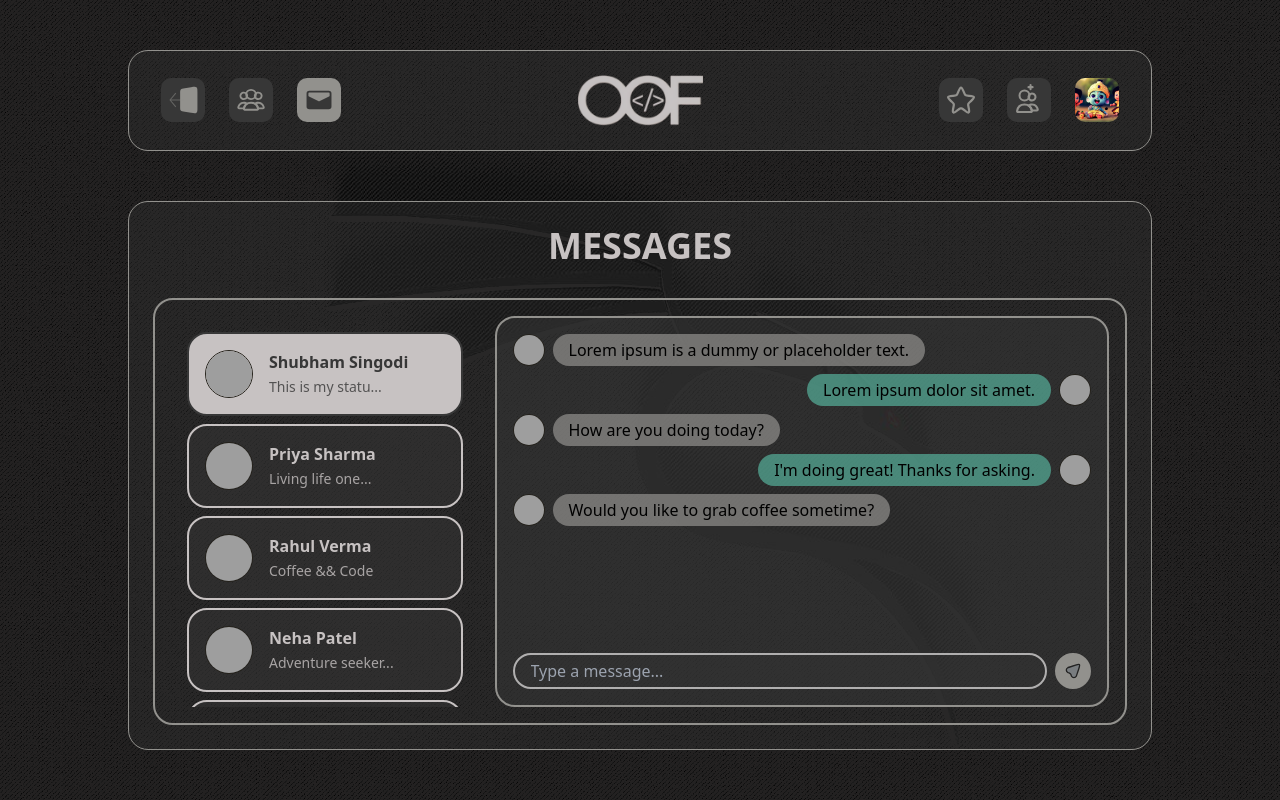
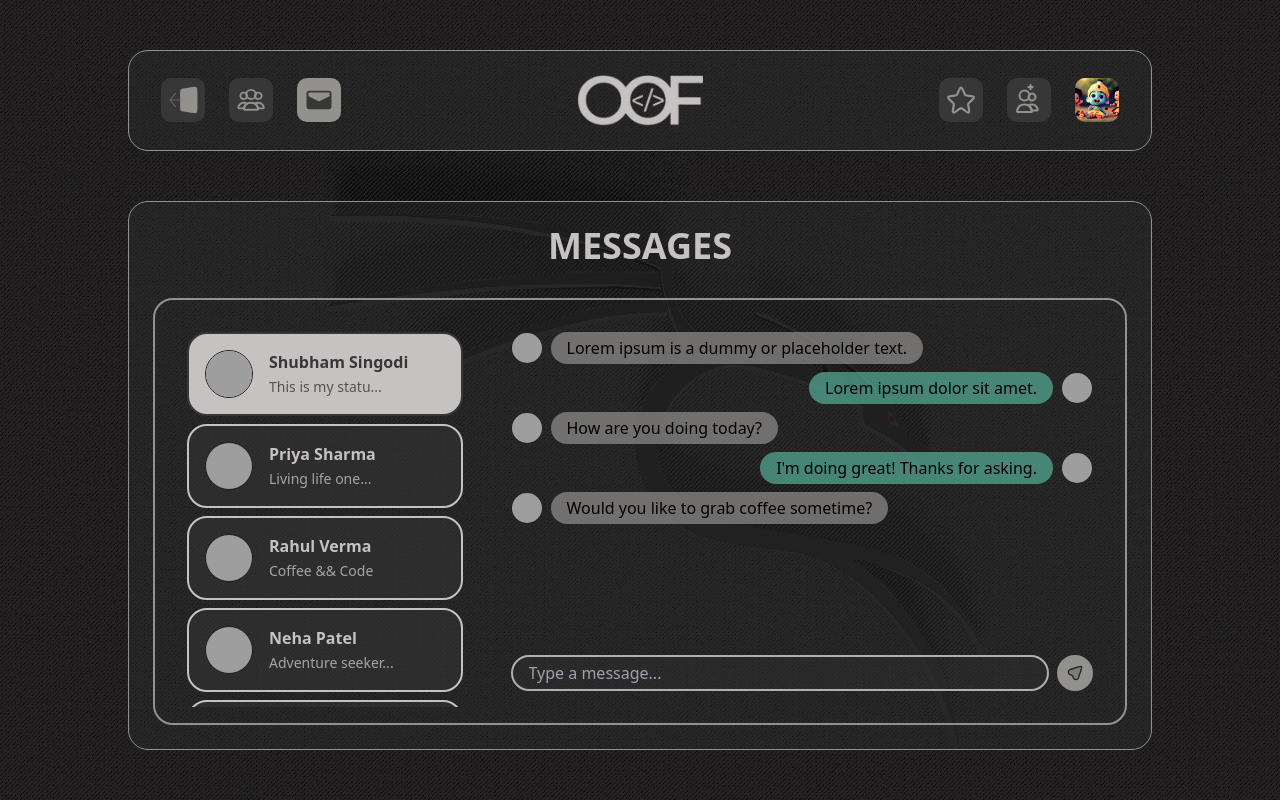
Before and after one commit to singodiyashubham87/object-oriented-friendship-frontend, a React (Vite) app: page /messages in a window 1280 px wide. Built offline with nearby package versions, Linux system fonts and the light colour scheme; grey boxes are pictures that could not be loaded.

Commit message:
chore: remove unnecessary border from messages page

```diff
--- a/src/pages/Messages/Messages.jsx
+++ b/src/pages/Messages/Messages.jsx
@@ -60,7 +60,7 @@ const Messages = () => {
             );
           })}
         </div>
-        <div className="messageContent w-2/3 flex flex-col justify-between p-4 bg-dark-glassmorphism-50 border-sm border-secondary-silver rounded-custom-s">
+        <div className="messageContent w-2/3 flex flex-col justify-between p-4 rounded-custom-s">
           <div className="chats overflow-y-auto flex flex-col gap-2">
             {message?.map((msg) =>
               msg.isSentByMe ? (
```
